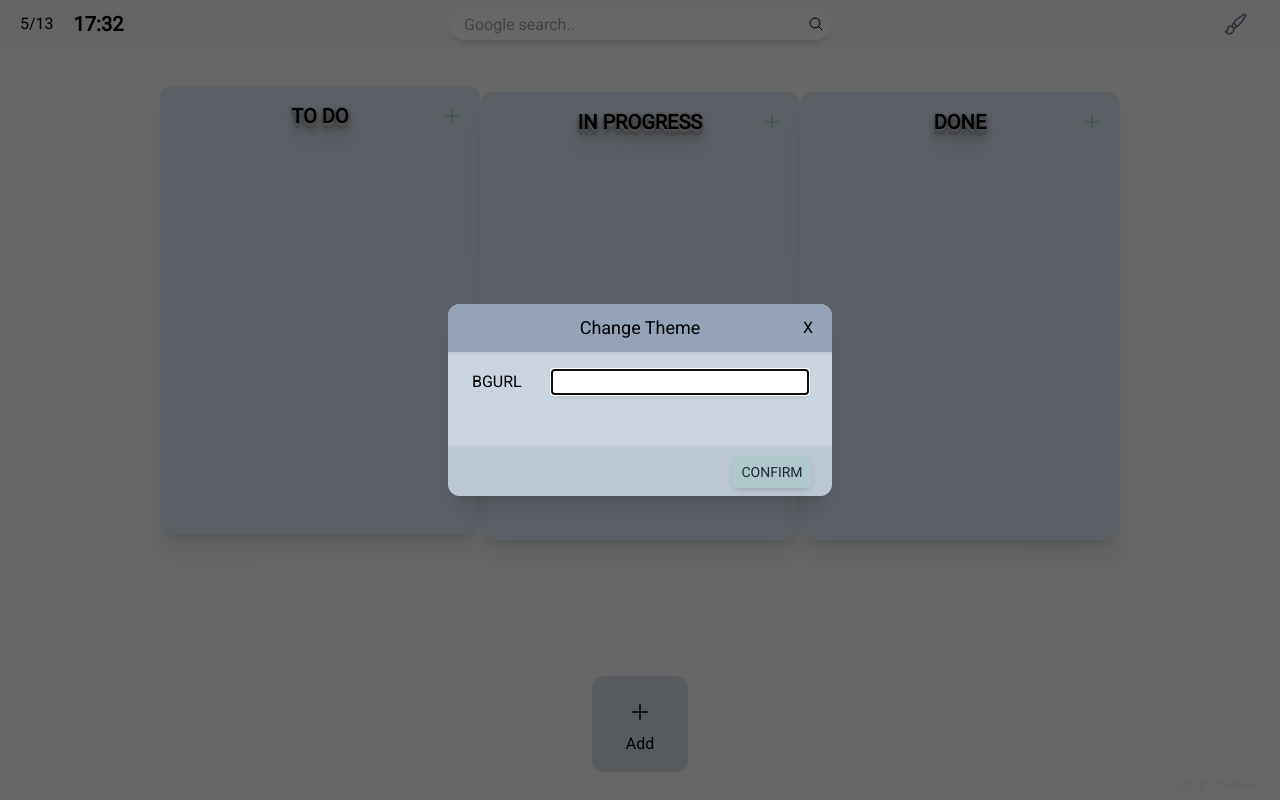
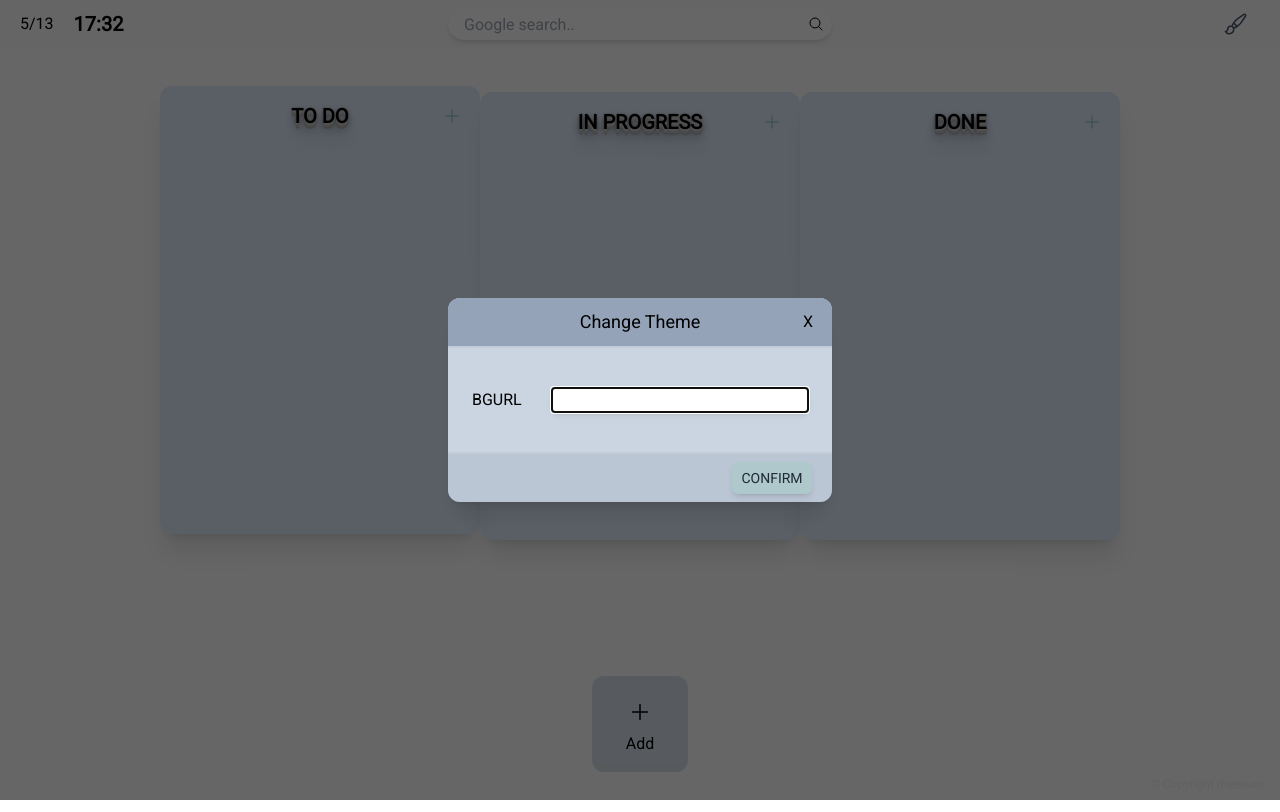
Before and after one commit to rheeeuro/homepage, a React (Create React App) app: page / in a window 1280 px wide. Both pictures are taken after a click on the button 1236 px from the left and 24 px from the top of the page. Built offline with nearby package versions, Linux system fonts and the light colour scheme.

Commit message:
modal error message fix

```diff
--- a/src/components/Bookmark.tsx
+++ b/src/components/Bookmark.tsx
@@ -100,13 +100,14 @@ export function Bookmark() {
         onValid={onValid}
         onInValid={onInValid}
         registerProps={[
-          { ...register("title", { required: true }) },
+          { ...register("title", { required: "Title is required" }) },
           {
             ...register("url", {
-              required: true,
+              required: "URL is required",
               validate: {
                 validUrl: (value) =>
-                  value.startsWith("https://") || "URL is not valid",
+                  value.startsWith("https://") ||
+                  "URL should begin with [ 'https://' ]",
               },
             }),
           },
--- a/src/components/BookmarkItem.tsx
+++ b/src/components/BookmarkItem.tsx
@@ -96,7 +96,7 @@ bg-center
 const Title = tw.h1`
 font-normal
 text-sm
-text-[#3c4043]
+text-[#383c40]
 `;
 
 const DeleteButton = tw.button`
--- a/src/components/Header.tsx
+++ b/src/components/Header.tsx
@@ -21,7 +21,7 @@ flex-row
 justify-center
 md:justify-between
 items-center
-bg-slate-50/50
+bg-slate-50/20
 `;
 
 export default Header;
--- a/src/components/Modal.tsx
+++ b/src/components/Modal.tsx
@@ -24,10 +24,27 @@ export function Modal({
   registerProps,
   errors,
 }: ModalProps) {
+  console.log(errors);
+  const getFirstErrorMessage = () => {
+    for (const registerProp of registerProps) {
+      if (errors.hasOwnProperty(registerProp.name)) {
+        return (
+          <ErrorMessage
+            errors={errors}
+            name={registerProp.name}
+            render={({ message }) => <p>{message}</p>}
+          />
+        );
+      }
+    }
+  };
+
   return (
     <ModalContainer
       isOpen={open}
       ariaHideApp={false}
+      onRequestClose={closeModal}
+      shouldCloseOnEsc
       style={{
         overlay: {
           backgroundColor: "rgba(0, 0, 0, 0.6)",
@@ -46,15 +63,7 @@ export function Modal({
           ))}
         </ModalContent>
         <ModalButtonRow>
-          <div>
-            {["url", "bgUrl"].map((error) => (
-              <ErrorMessage
-                errors={errors}
-                name={error}
-                render={({ message }) => <p>{message}</p>}
-              />
-            ))}
-          </div>
+          <div>{getFirstErrorMessage()}</div>
           <ModalCreateButton type="submit">CONFIRM</ModalCreateButton>
         </ModalButtonRow>
       </ModalForm>
@@ -100,7 +109,8 @@ w-full
 min-h-24
 flex
 flex-col
-p-2
+px-2
+py-8
 border-y-2
 border-gray-800/5
 `;
--- a/src/components/Theme.tsx
+++ b/src/components/Theme.tsx
@@ -77,11 +77,12 @@ export function Theme() {
           {
             defaultValue: bgUrl,
             ...register("bgUrl", {
-              required: true,
+              required: "bgUrl is required",
               validate: {
                 validUrl: (value) =>
-                  value.startsWith("https://") || "bgUrl is not valid",
-                sameUrl: (value) => value !== bgUrl || "same bgUrl",
+                  value.startsWith("https://") ||
+                  "bgUrl should begin with [ 'https://' ]",
+                sameUrl: (value) => value !== bgUrl || "same bgUrl as before",
               },
             }),
           },
@@ -102,7 +103,7 @@ md:justify-end
 
 const ThemeButton = tw.button`
 mr-8
-stroke-slate-500
+stroke-slate-600
 hover:stroke-slate-900
 `;
 
--- a/src/components/ToDoItem.tsx
+++ b/src/components/ToDoItem.tsx
@@ -87,7 +87,7 @@ ${(p) => (p.$isDragging ? 0.5 : 1)}
 const ToDoText = tw.p`
 font-normal
 text-sm
-text-[#3c4043]
+text-[#383c40]
 w-11/12
 overflow-clip
 overflow-ellipsis
```
